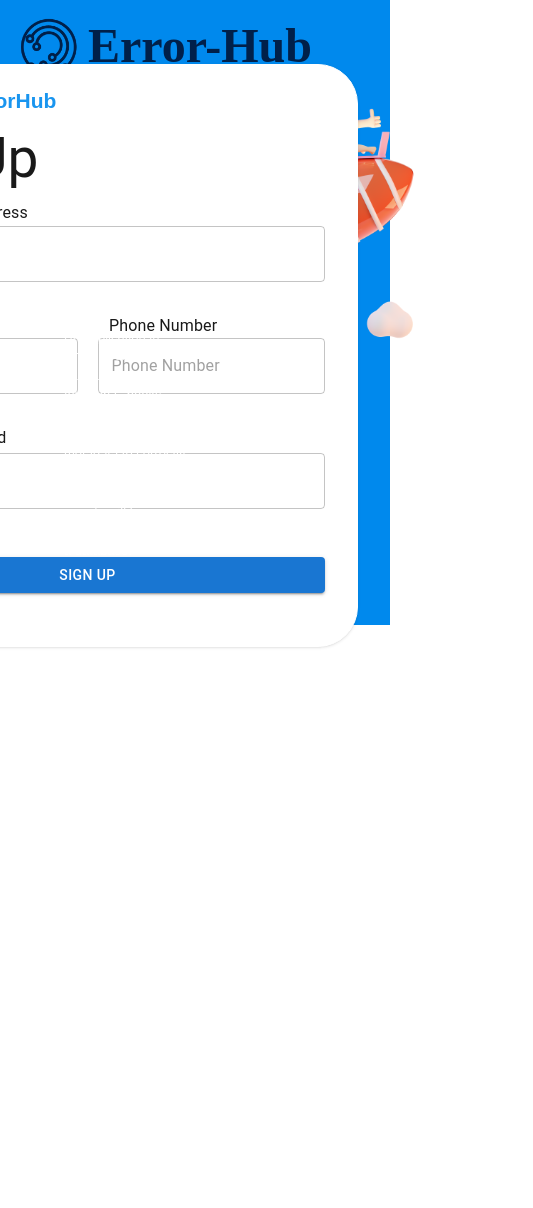
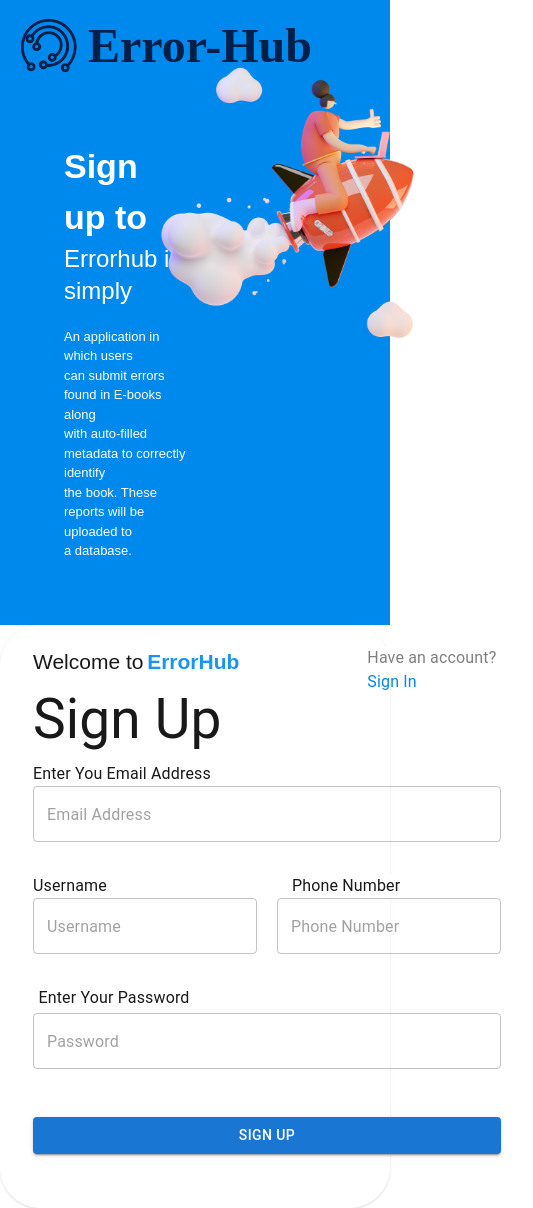
Before and after one commit to Dada-Tech/error-hub, a React (Create React App) app: page / in a window 390 px wide. Shown: the whole page, 533 px wide, since content can reach past the window. Before the commit the page ends 844 px from the top, so only its background shows below. Built offline with nearby package versions, Linux system fonts and the light colour scheme.

Commit message:
responsive complete

```diff
--- a/src/App.tsx
+++ b/src/App.tsx
@@ -1,6 +1,7 @@
 import * as React from 'react';
 import { createBrowserRouter } from 'react-router-dom';
 import SignUp from "./pages/SignUp/SignUp";
+import SignIn from './pages/SignIn/SignIn';
 
 const App = createBrowserRouter([
   {
@@ -9,4 +10,6 @@ const App = createBrowserRouter([
   },
 ]);
 
+
+
 export default App;
--- a/src/components/Form/SignUpForm.tsx
+++ b/src/components/Form/SignUpForm.tsx
@@ -1,5 +1,6 @@
 import React, { useState } from 'react';
 import { TextField, Button, Typography } from '@mui/material';
+import { Link } from 'react-router-dom';
 
 
 function SignupForm() {
@@ -13,15 +14,26 @@ function SignupForm() {
     };
 
     return (
-        <form onSubmit={handleSubmit} className='fixed flex flex-row bg-white rounded-[40px] shadow border'>
+        <form onSubmit={handleSubmit} className='lg:fixed flex flex-row bg-white rounded-[40px] shadow border'>
 
-            <div className = "flex flex-col w-[539px] h-[581px] pt-5" >
+            <div className = "flex flex-col w-[539px] h-[581px] pt-5 z-0" >
 
-                <div className="w-[223px] h-8 bg-white flex-col justify-center items-start inline-flex ml-8">
+                <div className="w-[500px] h-8 bg-white flex-row items-start inline-flex ml-8 space-x-32">
                     <div className="text-center">
                         <span className="text-black text-opacity-90 text-[21px] font-normal">Welcome to</span>
                         <span className="text-black text-opacity-90 text-[13px] font-normal"> </span>
                         <span className="text-blue text-opacity-90 text-[21px] font-semibold">ErrorHub</span>
+                       {/* // <Typography className="justify-end text-neutral-400 text-[13px] font-normal">Have an account?<br/></Typography><Typography className="text-sky-500 text-[13px] font-normal">Sign In</Typography> */}
+                    </div>
+
+                    <div className = "flex flex-col">
+
+                            <Typography className="text-black/50 text-[13px] font-normal">Have an account?</Typography>
+
+                            <Typography className="text-blue text-[13px] font-normal">
+                                <Link to = "./pages/SignIn/SignIn"> Sign In </Link>
+                            </Typography>
+
                     </div>
                 </div>
 
--- a/src/pages/SignUp/SignUp.tsx
+++ b/src/pages/SignUp/SignUp.tsx
@@ -12,10 +12,8 @@ function SignUp() {
               <LogoandName/>
               <Signuptitle/>
           </div>
-          <div className="absolute top-32 right-8 flex justify-end w-full -mt-16">
-              {/* <div className="w-1/2"> */}
-                  <SignUpForm/>
-              {/* </div> */}
+          <div className="w-full lg:absolute lg:top-32 lg:right-8 lg:flex lg:justify-end lg:w-full-mt-16">
+                <SignUpForm/>
           </div>
       </div>
     );
```
